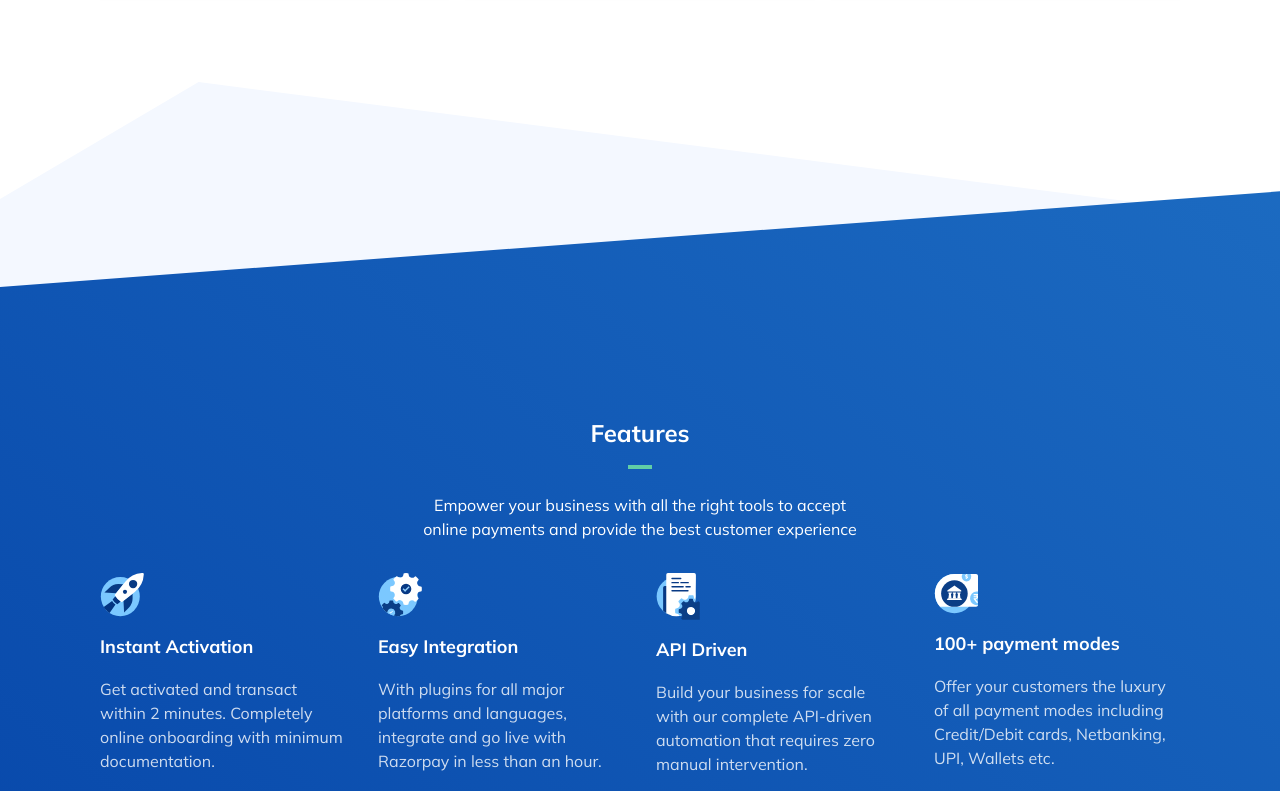
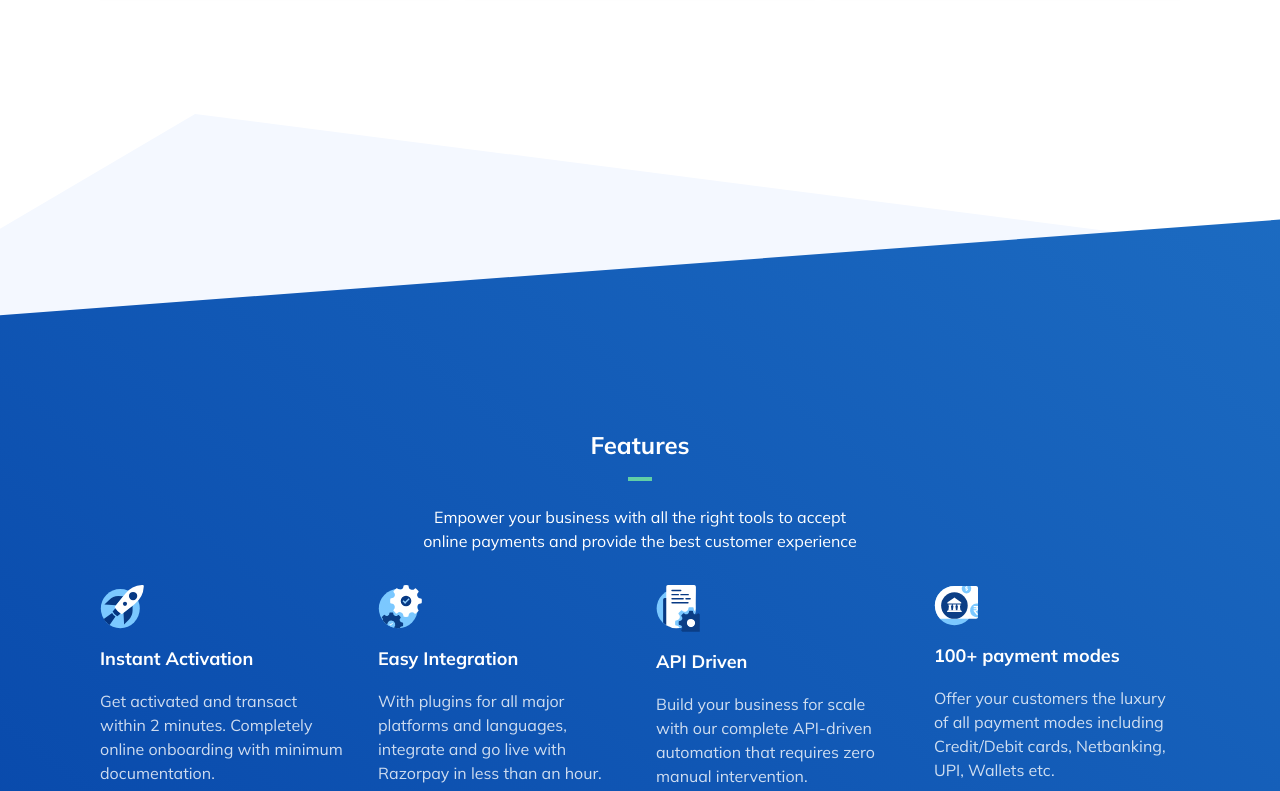
Before and after one commit to navneet1914/Razorpay-Clone, a website built with Vite: page index.html in a window 1280 px wide. Shown: the part 4325-5116 px from the top of the page. Built offline with nearby package versions, Linux system fonts and the light colour scheme.

Commit message:
Update index.html

```diff
--- a/index.html
+++ b/index.html
@@ -1085,7 +1085,7 @@
 
   <!-- core features -->
 
-  <section class="bg-[url(./images/core-features-sectionBg.svg)] w-full bg-no-repeat bg-cover pt-5 mt-20 relative z-40 coreFeatures">
+  <section class="bg-[url(./images/core-features-sectionBg.svg)] w-full bg-no-repeat bg-cover  mt-28 relative z-40 coreFeatures">
     <div class="relative w-11/12 max-w-[1080px] mx-auto pt-[6rem] pb-[12rem]">
       <h2 class="font-mullish font-bold text-2xl text-center text-white mt-56">Features</h2>
       <div class="w-6 h-1 bg-greenLight mx-auto mt-4 mb-6"></div>
```
